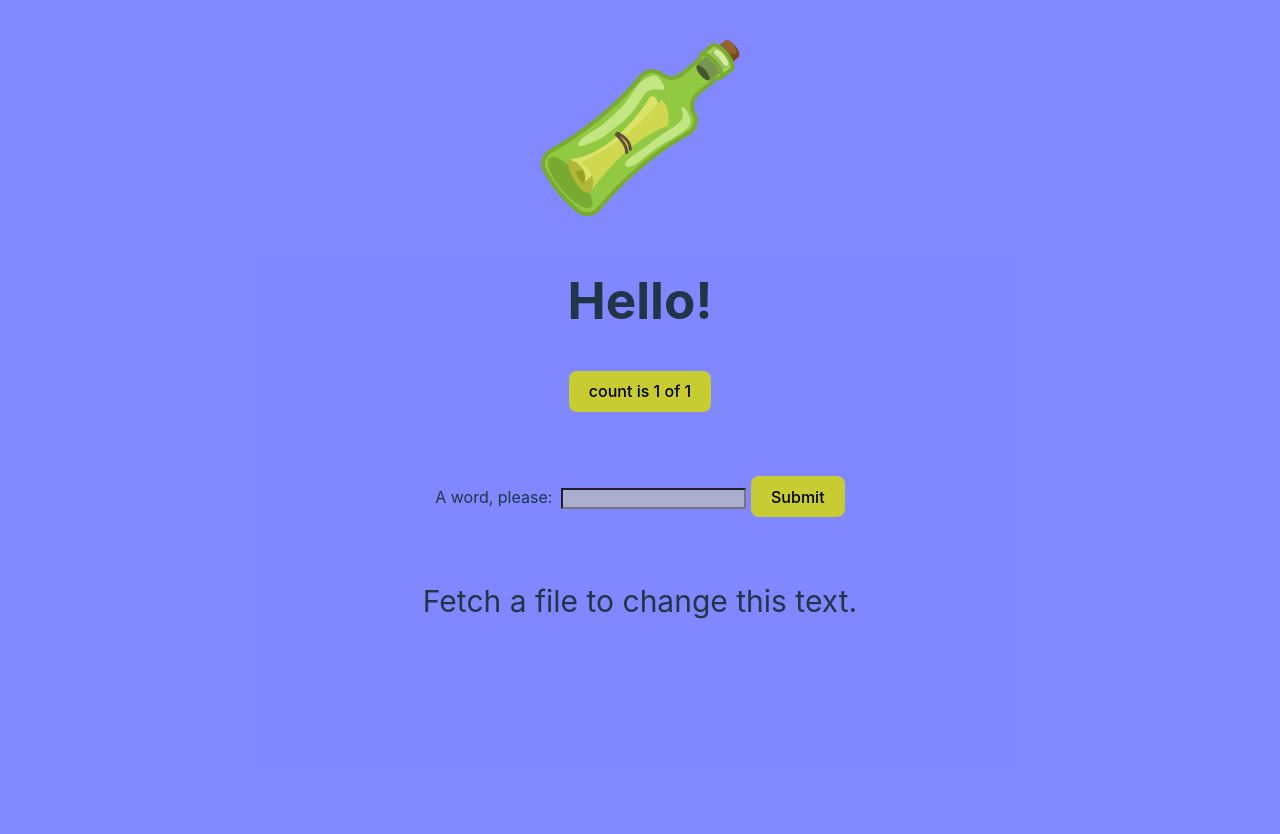
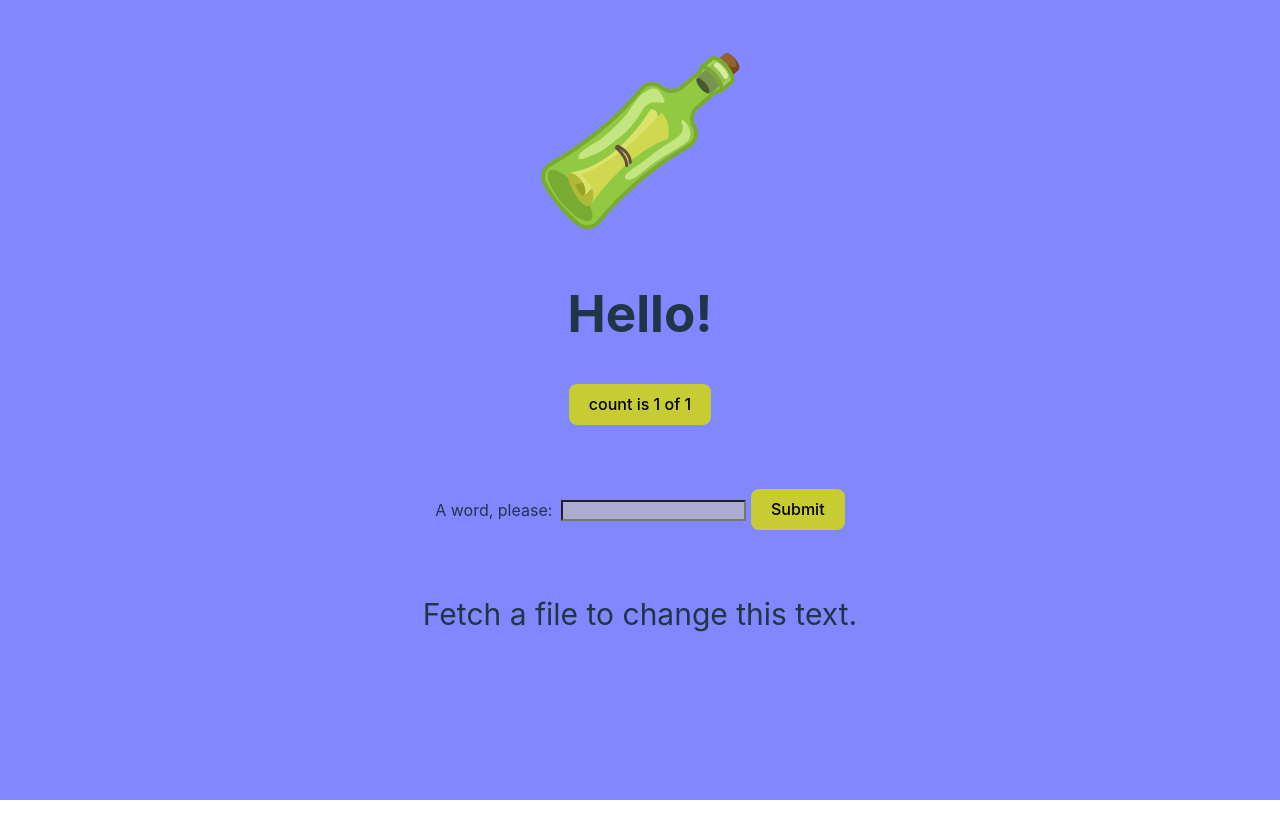
Before and after one commit to dmitrifedoruk/vite-practice, a website built with Vite: page index.html in a window 1280 px wide. After the commit the page ends 800 px from the top, so only its background shows below. Built offline with nearby package versions, Linux system fonts and the light colour scheme; no server answers.

Commit message:
Worked on css

```diff
--- a/style.css
+++ b/style.css
@@ -39,7 +39,7 @@ h1 {
 }
 
 #app {
-
+  max-width: 1400px;
   margin: 0 auto;
 
   text-align: center;
@@ -87,11 +87,11 @@ button:focus-visible {
 
 #demo {
   font-size: 30px;
-  height: 100px;
+  height: 80px;
 }
 
 #demo2 {
-  height: 100px;
+  height: 60px;
   font-size: 25px;
 }
 
```
